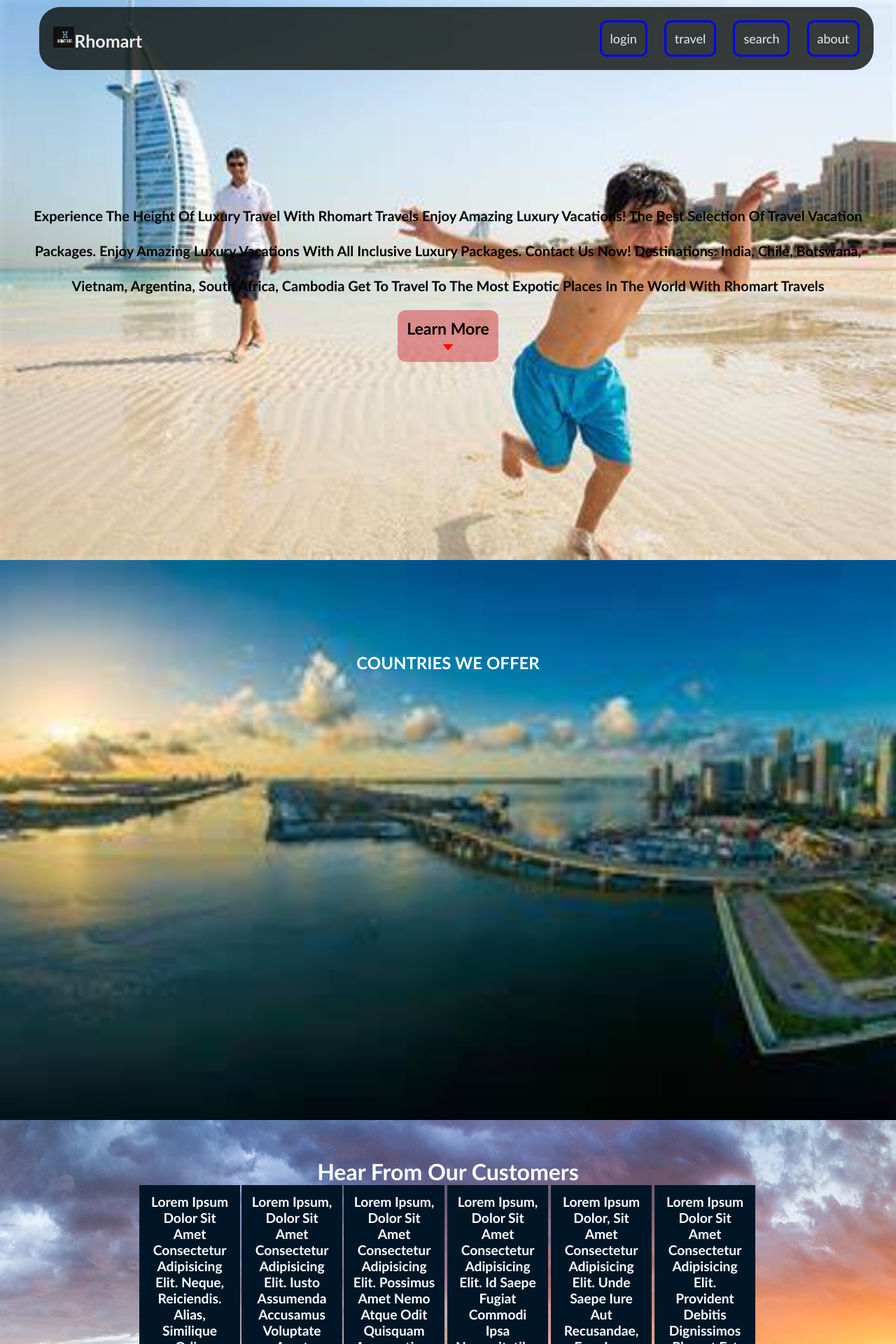
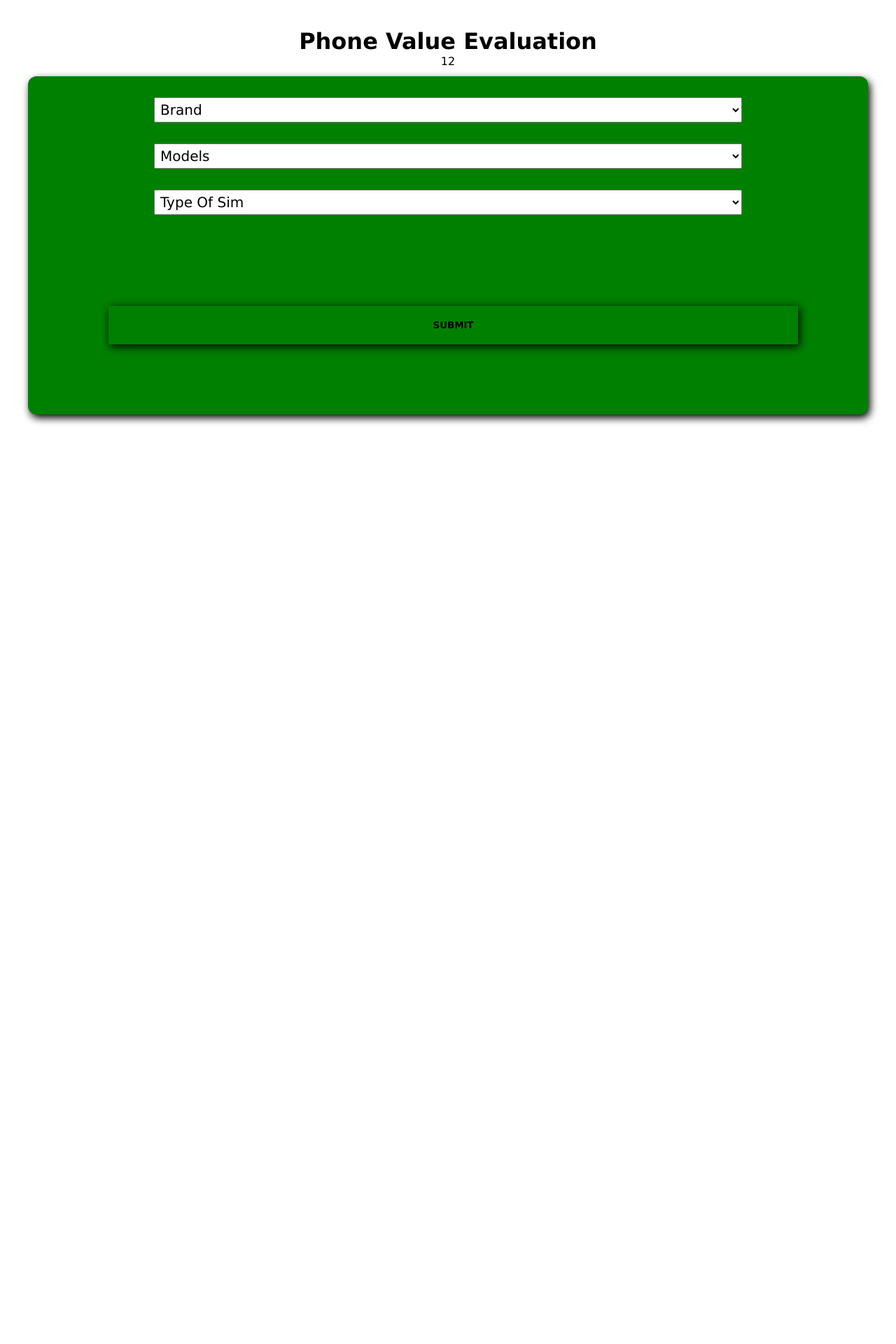
Before and after one commit to bolar756/romans, a Django app: page / in a window 1280 px wide. Shown: the top 1920 px of the page at 70% size. After the commit the page ends 606 px from the top, so only its background shows below. Run offline with Django 4.2, Linux system fonts and the light colour scheme.

Commit message:
first commit for emartio.com

```diff
--- /dev/null
+++ b/static/css/evals.css
@@ -0,0 +1,64 @@
+*{
+    padding: 0;
+    margin: 0;
+    font-family: 'Lucida Sans', 'Lucida Sans Regular', 'Lucida Grande', 'Lucida Sans Unicode', Geneva, Verdana, sans-serif;
+}
+body{
+    padding:  40px;
+    text-align: center;
+}
+section{
+    width: 100%;
+    min-height: 10vh;
+    background: green;
+    border-radius:  12px;
+    box-shadow:  3px 5px 12px;
+    font-weight: 600;
+    margin-top:  12px;
+}
+select{
+    width:  70%;
+    margin-top:  30px;
+    padding:  4px;
+    font-size:  20px;
+    text-transform: capitalize;
+}
+ select:focus{
+    color: orange;
+    border:  3px solid  orange;
+ }
+ option{
+    text-transform: capitalize;
+ }
+ section button[type=button] , button[type=submit]{
+    margin-top:  30px;
+    padding:  20px;
+    border: 0;
+    background: green;
+    box-shadow:  2px 3px 12px;
+    min-width:  20%;
+    text-transform: uppercase;
+    font-weight: 600;
+    margin-left:  15px;
+ }
+.ded{
+    display: flex;
+    justify-content: space-between;
+    padding:  100px;
+}
+.ded.new button{
+    padding:  20px;
+    border: 0;
+    background: green;
+    box-shadow:  2px 3px 12px;
+    width:  100%;
+}
+.act{
+    display: none;
+}
+.op{
+    display:  none;
+}
+section button{
+    cursor: pointer;
+}
--- a/templates/index.html
+++ b/templates/index.html
@@ -4,130 +4,265 @@
 <head>
     <meta charset="UTF-8">
     <meta name="viewport" content="width=device-width, initial-scale=1.0">
-    <link rel="stylesheet" href="{% static 'css/index.css' %}">
-    <link rel="shortcut icon" href="/static/img/rhomart logo.jpeg" type="image/x-icon">
-    <title>rhomart travels</title>
+    <title>Phone Value Evaluation</title>
+    <link rel="stylesheet" href="{%static 'css/evals.css' %}">
 </head>
 <body>
-    <header>
-        <a href="" class="logo">
-            <img src="/static/img/rhomart logo.jpeg" alt="">rhomart
-        </a>
-        <nav>
-            <a href="#">login</a>
-            <a href="#">travel</a>
-            <a href="#">search</a>
-            <a href="#about">about</a>
-        </nav>
-    </header>
     <div class="container">
-        <div class="card hero" style=" --ir:url('/static/img/OIP.jpeg');">
-            <div class="hero-content">
-              <div class="p" style="background: transparent;">
-                <b style="margin-bottom: 30px;">experience the height of luxury travel with rhomart
-                    travels</b>
-                <b>Enjoy Amazing Luxury Vacations! The Best Selection of Travel Vacation Packages. Enjoy Amazing Luxury Vacations With All Inclusive Luxury Packages. Contact Us Now!
-                Destinations: India, Chile, Botswana, Vietnam, Argentina, South Africa, Cambodia
-                 get to travel to the most expotic places
-                     in the world with rhomart travels</b>
-                <br><button class="button">learn more
-                    <br><img src="{% static 'img/caret-down-sharp.svg' %}" alt="" width="20px" height="20px">
-                </button>
+        <h1>Phone Value Evaluation</h1>
+      <div class="identity">12</div>
+      <form action="">
+        <section class="sect1">
+            <div class="form">
+            <select name="brand" id="brand" onchange="" class="brand" >
+                <option value="">brand</option>
+                <option value="apple"  red="50">apple</option>
+                <option value="redmi" red="40">Redmi</option>
+                <option value="infinix" red="30">infinix</option>
+                <option value="samsung" red="50">samsung</option>
+                <option value="itel" red="10">itel</option>
+            </select>
+            <div class="sele">
+                <select name="" id="select" aria-readonly="true" readonly>
+                    <option value="">models</option>
+                </select>
+            <select name="iphone" id="select" class="iphoneModels op">
+                <option value="">Select iPhone Model</option>
+            </select>
+            <select name="Redmi" id="select" class="redmimodels op">
+                <option value="redmi">Redmi</option>
+            </select>
+            <select name="infinix" id="select" class="infinix op">
+                    <option value="">Select a  infinix Phone</option>
+                    <option value="Note 40 Pro+" price="309">Infinix Note 40 Pro+</option>
+                    <option value="Note 40 Pro" price="289">Infinix Note 40 Pro</option>
+                    <option value="Note 40 Pro 4G" price ='259'>Infinix Note 40 Pro 4G</option>
+                    <option value="Note 40" price="199">Infinix Note 40</option>
+                    <option value="Smart 8 Plus" price="130">Infinix Smart 8 Plus</option>
+                    <option value="Smart 8 Pro" price="110">Infinix Smart 8 Pro</option>
+                    <option value="Smart 8 (India)" price="120">Infinix Smart 8 (India)</option>
+                    <option value="Smart 8 HD" price="130">Infinix Smart 8 HD</option>
+                    <option value="Hot 40 Pro" price="162">Infinix Hot 40 Pro</option>
+                    <option value="Hot 40" price="150">Infinix Hot 40</option>
+                    <option value="Hot 40i" price="170">Infinix Hot 40i</option>
+                    <option value="Smart 8" price="120">Infinix Smart 8</option>
+                    <option value="Zero 30 4G" price="248">Infinix Zero 30 4G</option>
+                    <option value="Zero 30" price="300">Infinix Zero 30</option>
+                    <option value="GT 10 Pro" price="339">Infinix GT 10 Pro</option>
+                    <option value="Hot 30 5G"price="151">Infinix Hot 30 5G</option>
+                    <option value="Note 30 VIP" price="237">Infinix Note 30 VIP</option>
+                    <option value="Hot 30 Play NFC" price="200">Infinix Hot 30 Play NFC</option>
+                    <option value="Note 30 Pro" price="240">Infinix Note 30 Pro</option>
+                    <option value="Note 30" price="280">Infinix Note 30</option>
+                    <option value="Note 30 5G" price="220">Infinix Note 30 5G</option>
+                    <option value="Note 30i">Infinix Note 30i</option>
+                    <option value="Smart 7 HD">Infinix Smart 7 HD</option>
+                    <option value="Hot 30i">Infinix Hot 30i</option>
+                    <option value="Hot 30">Infinix Hot 30</option>
+            </select>
+            <select name="" id="select" class="infinix op">
+                <option value="">Select a Samsung phone</option>
+                <option value="Samsung Galaxy S21" price="154">Samsung Galaxy S21</option>
+                <option value="Samsung Galaxy S20" price="139">Samsung Galaxy S20</option>
+                <option value="Samsung Galaxy Note 20" price="226">Samsung Galaxy Note 20</option>
+                <option value="Samsung Galaxy S24 Ultra" price="1300">Samsung Galaxy S24 Ultra</option>
+                <option value="Samsung Galaxy S24 | 24+" price="1430">Samsung Galaxy S24 | 24+</option>
+                <option value="Samsung Galaxy Z Fold5" price="1800">Samsung Galaxy Z Fold5</option>
+                <option value="Samsung Galaxy S23 FE" price="420">Samsung Galaxy S23 FE</option>
+                <option value="Samsung Galaxy A25 5G" price="299.99">Samsung Galaxy A25 5G</option>
+
+            </select>
+            <select name="" id="select" class="infinix op">
+                <option value="">Select Phone</option>
+            <option value="itelVision1" price="90">Itel Vision 1</option>
+            <option value="itelA56" price="65">Itel A56</option>
+            <option value="itelS16" price="250">Itel S16</option>
+            </select>
+        </div>
+        <select name="sim-type" id="sim">
+            <option value="">type of sim</option>
+            <option value="" price="6">sim</option>
+            <option value="" price="12">eSim</option>
+        </select>
+        </div>
+            <div class="ded new">
+                <button type="button" onclick="red()">submit</button>
             </div>
-        </div>
+        </section>
+        <section class="act sect2">
+            <select name="" id="">
+                <option value="">choose storage size</option>
+                <option value="34">34</option>
+                <option value="64">64</option>
+                <option value="128">128</option>
+            </select>
+            <select name="" id="">
+                <option value="">months of use</option>
+                <option value="Good">6</option>
+                <option value="average">12</option>
+                <option value="old">18</option>
+                <option value="">24</option>
+            </select>
+            <select name="Condition" id="condition">
+                <option value="">condition of device</option>
+                <option value="Good">Good</option>
+                <option value="average">average</option>
+                <option value="old">old</option>
+            </select>
+            <div class="ded">
+                <button type="button" onclick=" red()">back</button>
+                <button type="submit" onmouseover=" meen()">submit</button>
+            </div>
+        </section>
+      </form>
+      <div class="result"></div>
     </div>
-        <div class="card" style=" --ir:url('/static/img/OIP\ \(1\).jpeg');">
-        <div class="land-content" style="overflow: hidden;">
-            <h2>countries we offer</h2>
-            <div class="countries scroller">
-                <marquee behavior="" direction="">
-                <div class=" cont scroller__inner">
-                    <p>
-                        <img src="/static/img/th.jpeg" alt="">
-                        <br><b>singapore</b></p>
-                    <p>
-                        <img src="/static/img/R.jpeg" alt="">
-                        <br><b>usa</b>
-                    </p>
-                    <p>
-                        <img src="/static/img/canada.jpeg" alt="">
-                        <br><b>canada</b>
-                    </p>
-                    <p>
-                        <img src="/static/img/germany.jpeg" alt="">
-                        <br><b>germany</b>
-                    </p>
-                    <p>
-                        <img src="/static/img/United.jpeg" alt="">
-                        <br><b>uk</b>
-                    </p>
-                    <p>
-                        <img src="/static/img/OIP (1).jpeg" alt="">
-                        <br><b>Cambodia</b></p>
-                </div>
-            </marquee>
-            </div>
-        </div>
-        </div>
-        <div class="card" id="about" style=" overflow: hidden; --ir:url('/static/img/panorama.jpg');">
-            <div class="about-us">
-            <h1>hear from our customers</h1>
-            <div class="customer-comment" >
-                <div class="cust">Lorem ipsum dolor sit amet consectetur adipisicing elit. Neque, reiciendis. Alias,
-                    similique odio quisquam ipsam tempore quos debitis sed, voluptatem numquam minus, fugiat quam qui repellat atque quod provident pariatur.</div>
-                <div class="cust">Lorem ipsum, dolor sit amet consectetur adipisicing elit. Iusto assumenda accusamus voluptate amet maxime repellat iste? Rem aliquam laudantium cupiditate eveniet, nostrum magnam, architecto nobis
-                    similique error vel modi eos!
-                    <b></b>
-                </div>
-                    <div class="cust">Lorem ipsum, dolor sit amet consectetur adipisicing elit. Possimus amet nemo atque odit quisquam accusantium at sint, quia veritatis. Sint ut,
-                     magnam nam necessitatibus molestias. Nihil atque ad officiis.</div>
-                      <b></b>
-                     <div class="cust">Lorem ipsum, dolor sit amet consectetur adipisicing elit. Id saepe fugiat
-                    commodi ipsa necessitatibus eveniet quis quae facilis aut? Consectetur quisquam dolore voluptatem a quae fugit suscipit, est maxime praesentium?</div>
-                    <b></b>
-                    <div class="cust">Lorem ipsum dolor, sit amet consectetur adipisicing elit. Unde saepe iure aut recusandae,
-                     esse ipsa dignissimos magni eaque molestiae quaerat dolore corporis facilis sequi minus aliquid nulla eos necessitatibus sapiente?</div>
-                     <b></b>
-                     <div class="cust">Lorem ipsum dolor sit amet consectetur adipisicing elit. Provident debitis dignissimos placeat est officia
-                     . Velit, minima earum harum corporis nihil nulla illo fugit nam, atque accusantium quidem, aliquid aspernatur nemo!</div>
-                     <b></b>
-                </div>
-        </div>
-        </div>
-        <div class="card"  id="contact" style=" --ir:url('/static/img/OIP.jpeg');">
-            <div class="contact-content">
-               <form action="" >
-                <p>CONTACT FORM</p>
-                <div class="element1">
-                <input type="text" name="" id="" placeholder="name"><b><img src="/static/img/people.svg"  width="20px" height="20px"></b>
-                <input type="text" name="" id=""  hidden placeholder="country of origin"><b><img src="/static/img/home-sharp.svg"  width="20px" height="20px"></b>
-                <input type="text" name="" id="" placeholder="destination"><b><img src="/static/img/home-sharp.svg"  width="20px" height="20px"></b>
-                <br><input type="number" name="" id="" placeholder="age"><b><img src="/static/img/people.svg"  width="20px" height="20px"></b>
-            </div>
-            <div class="elemnt2">
-                    <input type="radio" name="male" id="male" checked>
-                    <label for="">male</label>
-                    <input type="radio" name="female" id="">
-                    <label for="">female</label>
-                  <br><input type="number" name="" max="15" min="2" id="" placeholder="size of family">
-                  <br><select name="" id="">
-                    <option value="">REASON FOR VISIT</option>
-                    <option value="">visit</option>
-                    <option value=""> permanent residence </option>
-                    <option value="">study</option>
-                    <option value="">business</option>
-                    <option value="">medical</option>
-                  </select>
-                  <br><input type="text" name="" id="" placeholder="contact">
-                  <br><button type="submit">Submit</button>
-            </div>
-               </form>
-        </div></div>
-        <div class="card" style=" --ir:url('/static/img/OIP\ \(1\).jpeg');"><div class="fotter-content">
-
-        </div></div>
-        <script src="{% static 'js/index.js' %}"></script>
-    </div>
-    <div class="footer">©copyright Rhomart global services</div>
 </body>
 </html>
+<script>
+    const select = document.querySelector('.brand')
+    childs = document.querySelectorAll('#select')
+    function martins(a){
+        for (let i = 0; i < childs.length; i++) {
+            const element = childs[i];
+           element.classList.add('op')
+           childs[a].classList.remove('op')
+        }
+    }
+    select.onchange=  function(){
+        console.log(document.querySelector('select').value);
+         document.querySelector('.result').innerHTML=select.value;
+         const selectedOption = select.options[select.selectedIndex]
+         const attribute1 = selectedOption.getAttribute('red');
+          console.log(attribute1)
+        if  (select.value=='apple'){
+        martins(1)
+        }
+        if  (select.value=='redmi'){
+        martins(2)
+        }
+        if  (select.value=='infinix'){
+            martins(3)
+        }
+         if  (select.value=='samsung'){
+            martins(4)
+        }
+        if  (select.value=='itel'){
+            martins(5)
+        }
+    }
+    console.log(document.querySelector('#brand'))
+    select.addEventListener('onchange', function(){
+        console.log(document.querySelector('select').value);
+         document.querySelector('.result').innerHTML=select.value
+    })
+        // Data source: List of Apple iPhones
+        const iphoneModels = [
+            "iPhone 13 Pro Max",
+            "iPhone 13 Pro",
+            "iPhone 13",
+            "iPhone 13 mini",
+            "iPhone 12 Pro Max",
+            "iPhone 12 Pro",
+            "iPhone 12",
+            "iPhone 12 mini",
+            "iPhone SE (2nd generation)",
+            "iPhone 11 Pro Max",
+            "iPhone 11 Pro",
+            "iPhone 11",
+            "iPhone XS Max",
+            "iPhone XS",
+            "iPhone XR",
+            "iPhone X",
+            "iPhone 8 Plus",
+            "iPhone 8",
+            "iPhone 7 Plus",
+            "iPhone 7",
+            "iPhone SE (1st generation)",
+            "iPhone 6s Plus",
+            "iPhone 6s",
+            "iPhone 6 Plus",
+            "iPhone 6",
+            "iPhone 5s",
+            "iPhone 5c",
+            "iPhone 5",
+            "iPhone 4s",
+            "iPhone 4"
+        ];
+
+        // Function to populate the select element with iPhone models
+        function populateiPhoneModels() {
+            const selectElement = document.querySelector('.iphoneModels');
+            iphoneModels.forEach(model => {
+                const option = document.createElement('option');
+                option.value = model;
+                option.textContent = model;
+                selectElement.appendChild(option);
+            });
+        }
+        // Call the function to populate the select element
+        populateiPhoneModels();
+        // Data source: List of Redmi phone models
+        const redmiModels = [
+            "Redmi Note 10",
+            "Redmi Note 10 Pro",
+            "Redmi Note 10 Pro Max",
+            "Redmi Note 9",
+            "Redmi Note 9 Pro",
+            "Redmi Note 9 Pro Max",
+            "Redmi 9",
+            "Redmi 9 Prime",
+            "Redmi 9A",
+            "Redmi 9C",
+            "Redmi 9T",
+            "Redmi 8A",
+            "Redmi 8A Dual",
+            "Redmi 8",
+            "Redmi 7A",
+            "Redmi 7",
+            "Redmi 6A",
+            "Redmi 6",
+            "Redmi 5A",
+            "Redmi 5",
+            "Redmi 4A",
+            "Redmi 4",
+            "Redmi 3S",
+            "Redmi 3S Prime"
+        ];
+
+        // Function to populate the select element with Redmi phone models
+        function populateRedmiModels() {
+            const selectElement = document.querySelector('.redmimodels');
+            redmiModels.forEach(model => {
+                const option = document.createElement('option');
+                option.value = model;
+                option.textContent = model;
+                selectElement.appendChild(option);
+            });
+        }
+function red(){
+    document.querySelector('.sect1').classList.toggle('act')
+    document.querySelector('.sect2').classList.toggle('act')
+}
+        // Call the function to populate the select element
+        populateRedmiModels();
+        let form = document.querySelector('form')
+ let brand = document.querySelector('#brand')
+ let models = document.querySelector('.sele')
+ let sim = document.querySelector('.sim')
+ let storage = document.querySelector('size')
+ let use = document.querySelector('use')
+ let condition= document.querySelector('condition')
+ form.addEventListener('onsubmit', function(e){
+     e.preventDefault();
+      alert('be up');
+      e.stopPropagation()
+  })
+console.log('men')
+
+    </script>
+    <div class="results">
+
+    </div>
+</body>
+</html>
```
Also changed, not shown: static/img/landing1.jpeg (deleted), static/img/menu-outline.svg (added).
